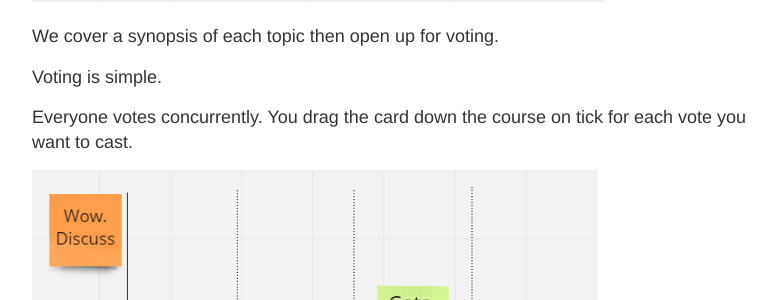
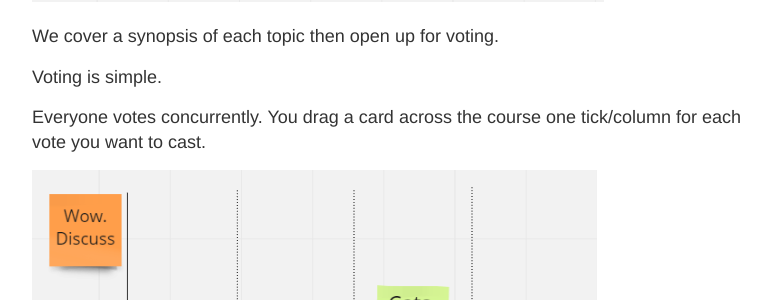
Before and after one commit to ceedon/ceedon.github.io, a Jekyll site: the page built from _posts/2020-09-23-derby-voting.md, in a window 1280 px wide and 900 px high, scrolled down 928 px. Shown: the part 153-453 px from the top of the window, without its empty margins (248-1024 px from the left). Built offline with Jekyll 4.4.1, drawn with Linux system fonts in a browser that asks for light colours; our own code applies the rules of GitHub Pages for plain Markdown files.

Commit message:
Clarification.

```diff
--- a/_posts/2020-09-23-derby-voting.md
+++ b/_posts/2020-09-23-derby-voting.md
@@ -23,7 +23,7 @@ We cover a synopsis of each topic then open up for voting.
 Voting is simple.
 
 Everyone votes concurrently.
-You drag the card down the course on tick for each vote you want to cast.
+You drag a card across the course one tick/column for each vote you want to cast.
 
 ![Cards being advanced horizontally](/images/derby-vote.png)
 
```
